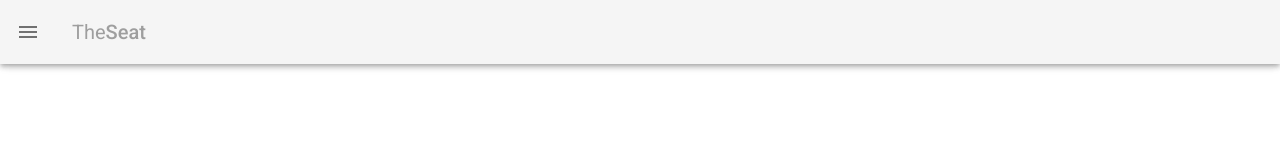
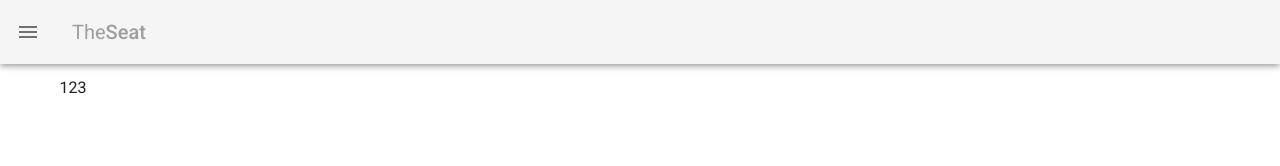
Before and after one commit to truc0/the-seat, a Nuxt app: page / in a window 1280 px wide. Shown: the top 166 px of the page. Built offline with nearby package versions, Linux system fonts and the light colour scheme.

Commit message:
chore(packages): add vue draggable package

```diff
--- /dev/null
+++ b/components/App/SeatTable.vue
@@ -0,0 +1,15 @@
+<template>
+  <div class="seat-table">
+    123
+  </div>
+</template>
+
+<script>
+export default {
+
+}
+</script>
+
+<style>
+
+</style>
--- a/package.json
+++ b/package.json
@@ -11,8 +11,9 @@
     "generate": "nuxt generate"
   },
   "dependencies": {
+    "@nuxtjs/axios": "^5.3.6",
     "nuxt": "^2.0.0",
-    "@nuxtjs/axios": "^5.3.6"
+    "vuedraggable": "^2.23.2"
   },
   "devDependencies": {
     "@nuxtjs/vuetify": "^1.0.0"
--- a/pages/index.vue
+++ b/pages/index.vue
@@ -1,10 +1,16 @@
 <template>
-
+  <v-layout>
+    <seat-table></seat-table>
+  </v-layout>
 </template>
 
 <script>
+import SeatTable from "~/components/App/SeatTable"
+
 export default {
-
+  components: {
+    SeatTable
+  }
 }
 </script>
 
```
Also changed, not shown: 1 other file (tests, documents, lock files or other folders).
